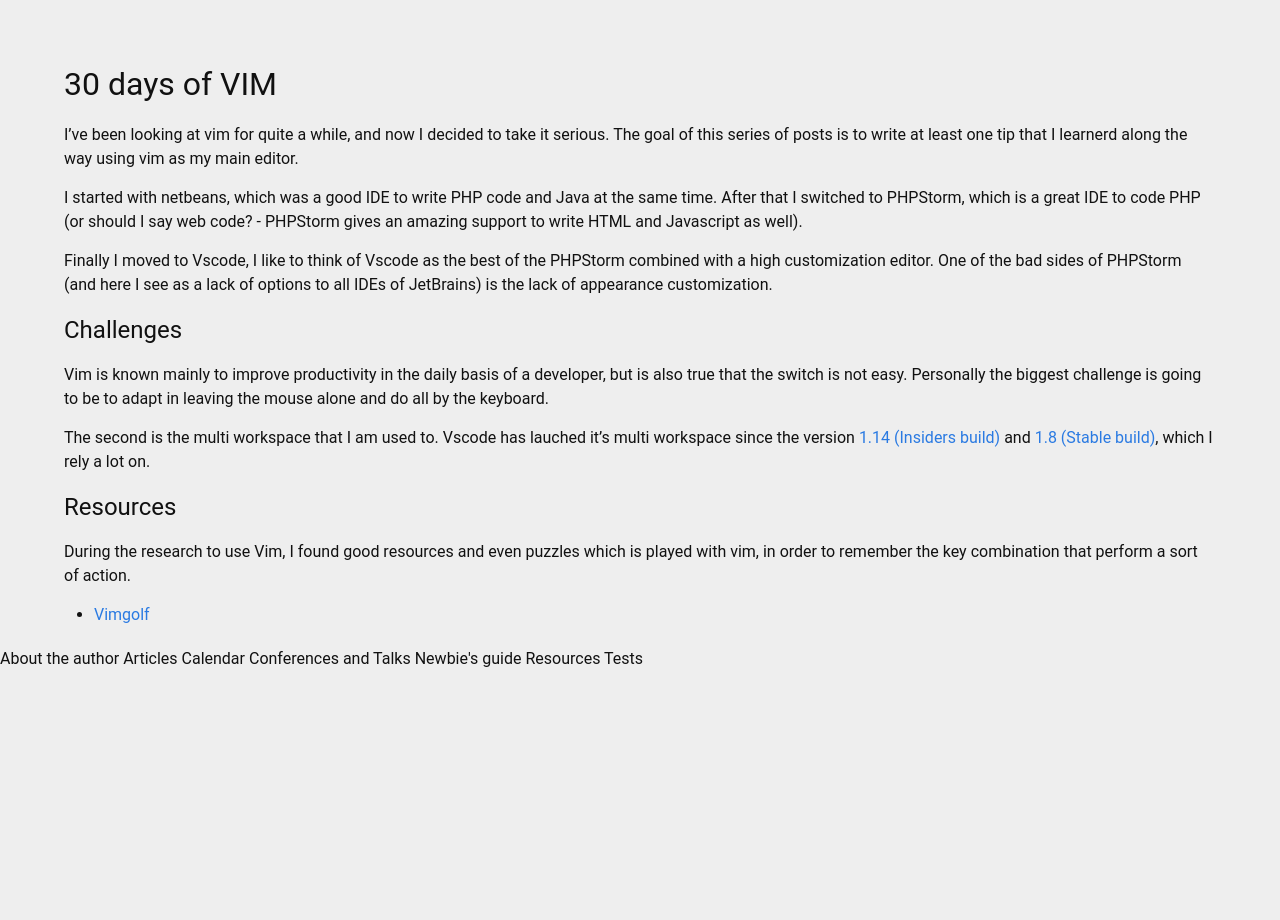
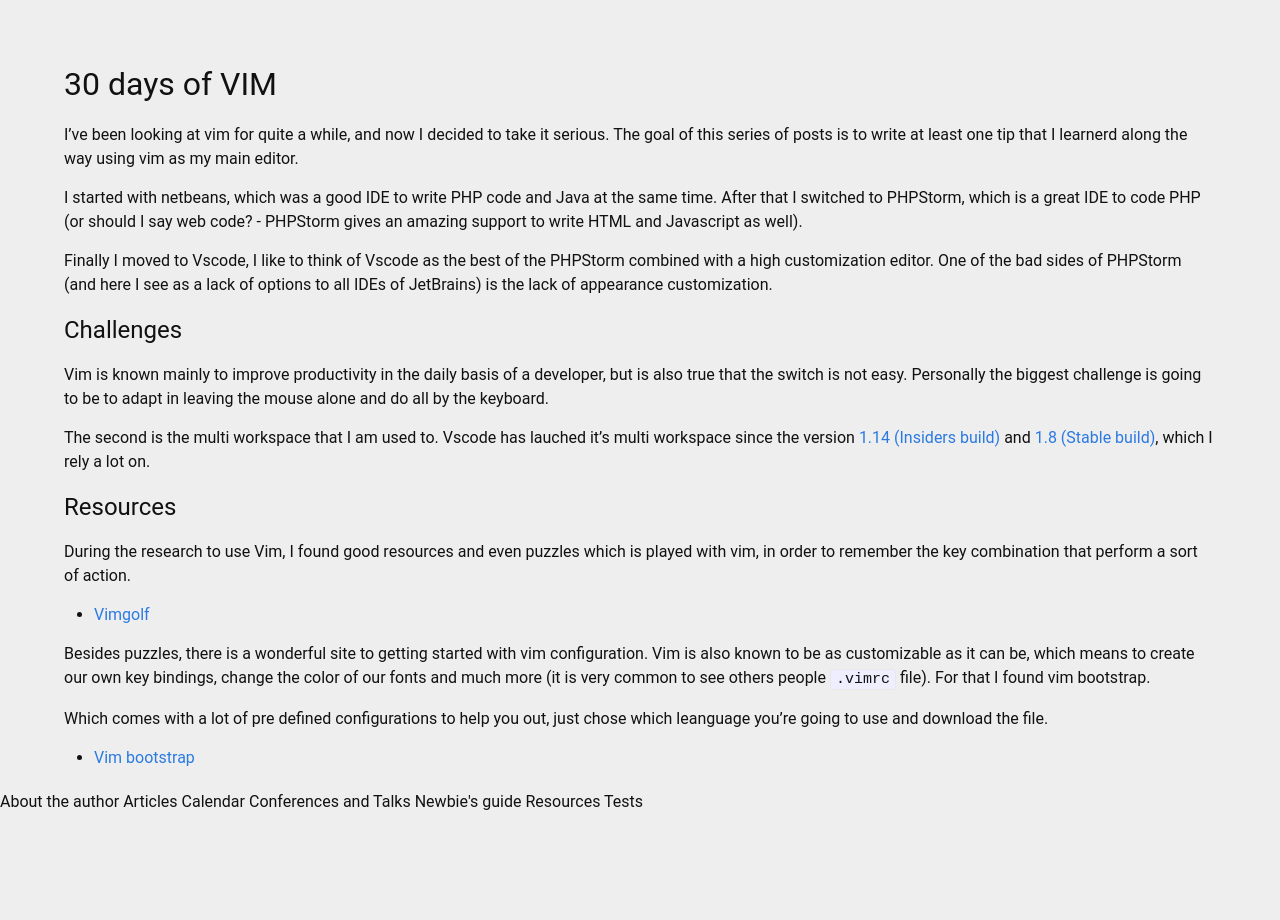
Before and after one commit to tiepdotme/marabesi.com, a Jekyll site: the page built from _posts/2018-01-21-30-days-of-vim.md, in a window 1280 px wide. Built offline with Jekyll 4.4.1, drawn with Linux system fonts in a browser that asks for light colours; comment, search, counter and statistics services are not loaded.

Commit message:
updated 30 days of vim post and sw cache tag

```diff
--- a/_posts/2018-01-21-30-days-of-vim.md
+++ b/_posts/2018-01-21-30-days-of-vim.md
@@ -49,3 +49,12 @@ During the research to use Vim, I found good resources and even puzzles which is
 to remember the key combination that perform a sort of action.
 
 * [Vimgolf](https://vimgolf.com/)
+
+Besides puzzles, there is a wonderful site to getting started with vim configuration. Vim is also known
+to be as customizable as it can be, which means to create our own key bindings, change the color of our fonts
+and much more (it is very common to see others people `.vimrc` file). For that I found vim bootstrap.
+
+Which comes with a lot of pre defined configurations to help you out, just chose which leanguage you're going
+to use and download the file.
+
+* [Vim bootstrap](http://www.vim-bootstrap.com/)
--- a/service-worker.js
+++ b/service-worker.js
@@ -1,4 +1,4 @@
-var CACHE_NAME = 'marabesi.com_v5';
+var CACHE_NAME = 'marabesi.com_v6';
 var assetsToCache = [
     '/'
 ];
```
